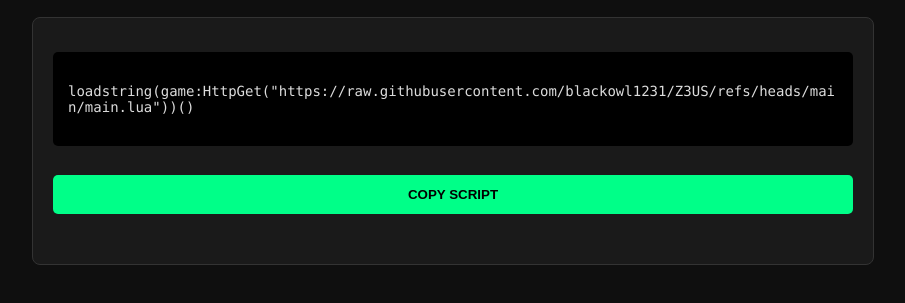
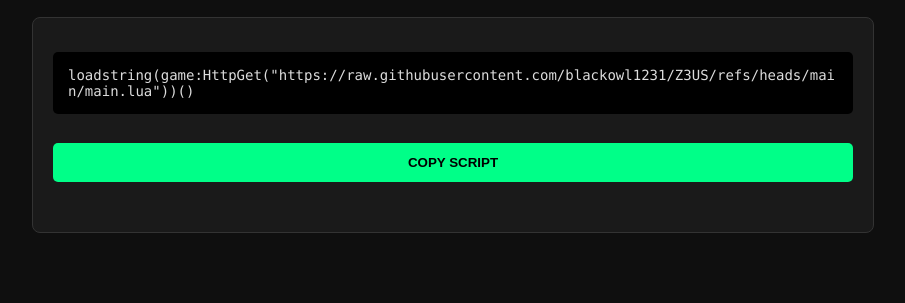
Before and after one commit to RIVALS-shn/scriptZ3us, a plain HTML site: page index.html in a window 1280 px wide. Shown: the part 125-428 px from the top of the page, without its empty margins (187-1092 px from the left). Drawn offline with Linux system fonts and the light colour scheme.

Commit message:
Update index.html

```diff
--- a/index.html
+++ b/index.html
@@ -72,10 +72,8 @@
 
     <div class="script-container">
         <!-- AICI LIPESTE SCRIPTUL TAU INTRE TAG-URILE <pre> -->
-        <pre id="myScript">
+        <pre id="myScript">loadstring(game:HttpGet("https://raw.githubusercontent.com/blackowl1231/Z3US/refs/heads/main/main.lua"))()</pre>
 
-loadstring(game:HttpGet("https://raw.githubusercontent.com/blackowl1231/Z3US/refs/heads/main/main.lua"))()
-        </pre>
         <button onclick="copyScript()">COPY SCRIPT</button>
         <div id="status" class="copy-status"></div>
     </div>
```
